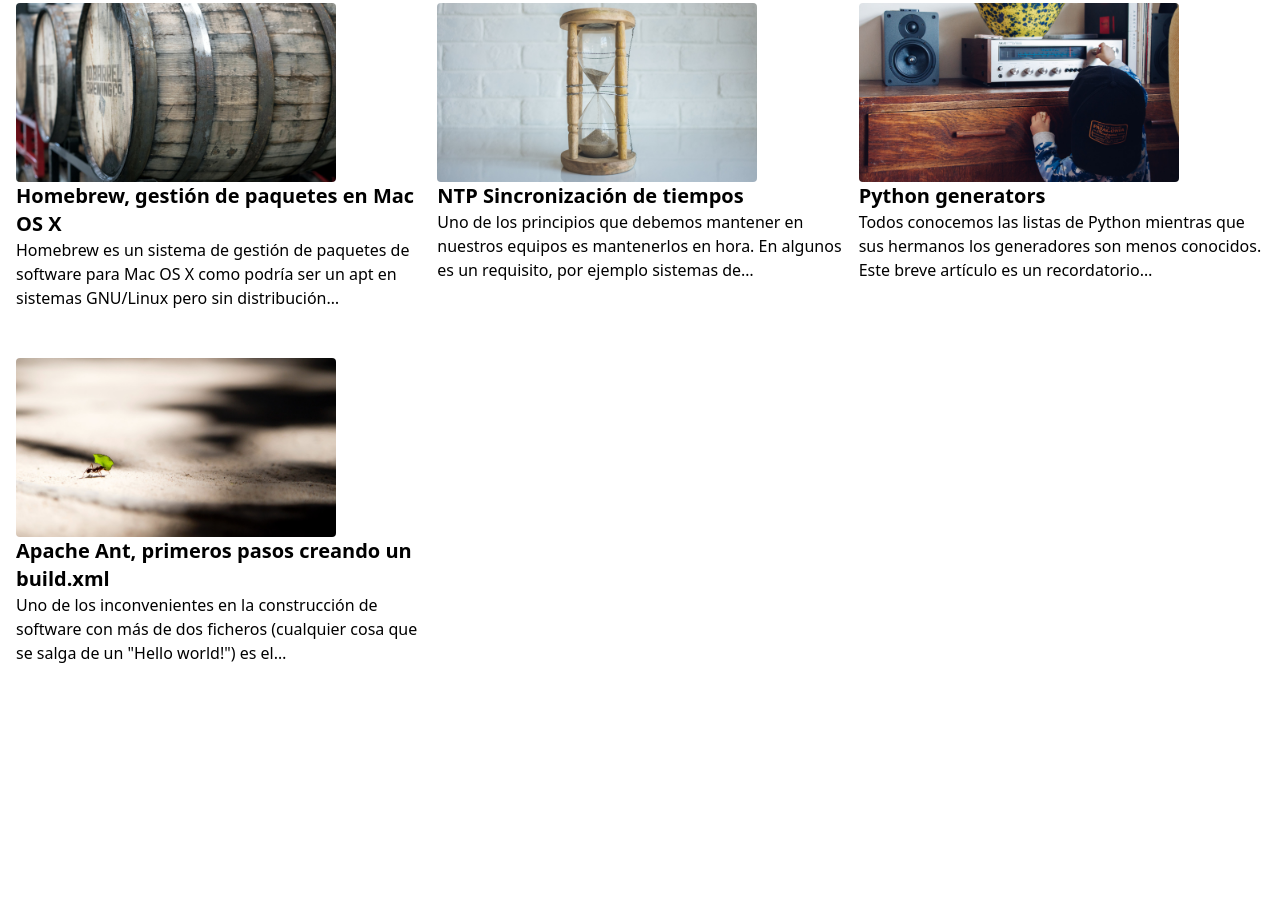
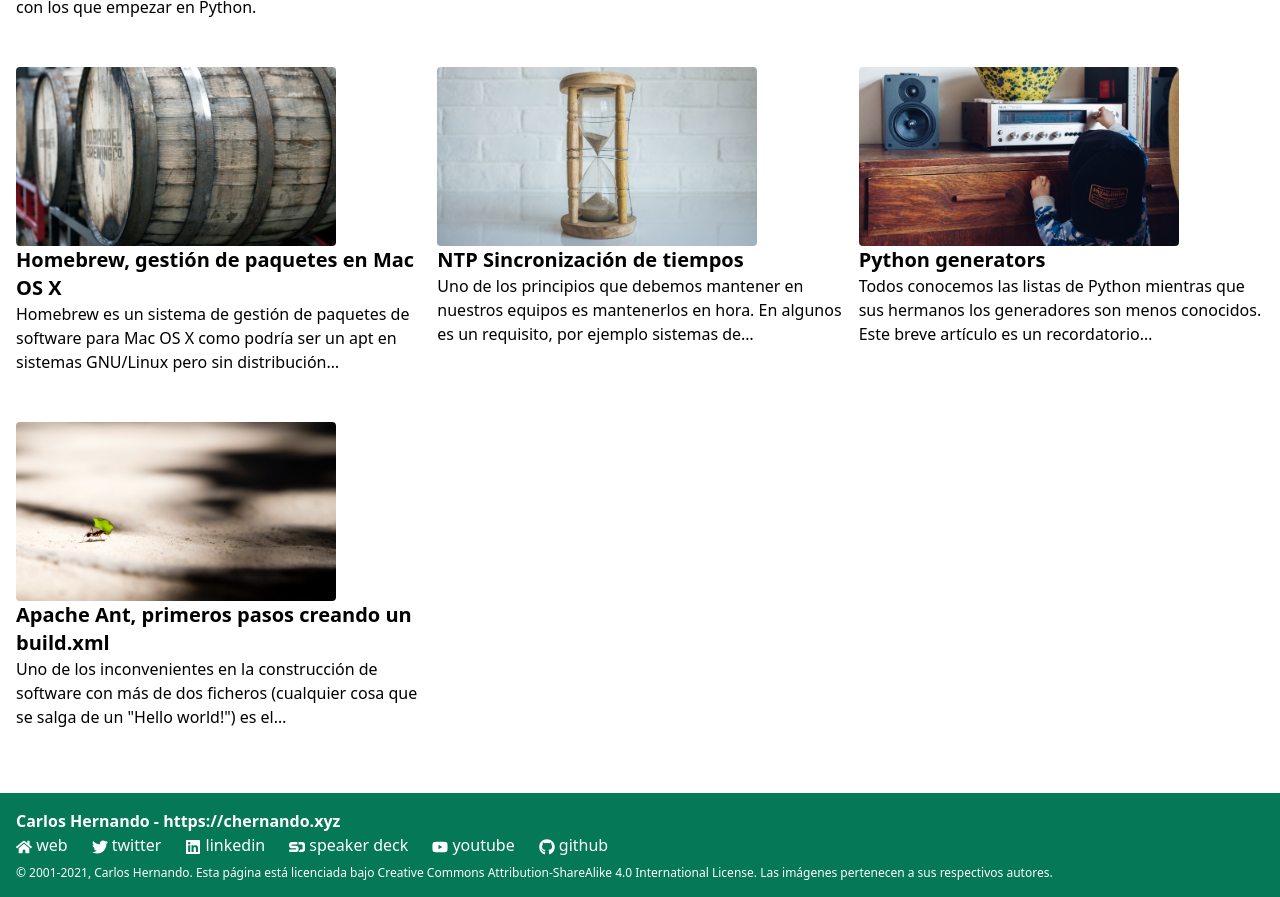
Before and after one commit to chernando/chernando.xyz, a Gatsby site: page / in a window 1280 px wide. Shown: the part 1124-2021 px from the top of the page. Before the commit the page ends 1837 px from the top, so only its background shows below. Built offline with nearby package versions, Linux system fonts and the light colour scheme; Gatsby itself is replaced by a stand-in of ours.

Commit message:
feat: adds layout with styles

```diff
--- a/gatsby-config.js
+++ b/gatsby-config.js
@@ -1,6 +1,10 @@
 module.exports = {
   siteMetadata: {
-    title: 'Problema, Solución, Herramienta'
+    title: 'Problema, Solución, Herramienta',
+    siteUrl: `https://chernando.xyz`,
+    author: {
+      name: "Carlos Hernando",
+    },
   },
   plugins: [
     'gatsby-plugin-react-helmet',
--- a/package.json
+++ b/package.json
@@ -38,7 +38,8 @@
     "prismjs": "^1.23.0",
     "react": "^16.13.1",
     "react-dom": "^16.13.1",
-    "react-helmet": "^6.1.0"
+    "react-helmet": "^6.1.0",
+    "react-icons": "^4.2.0"
   },
   "devDependencies": {
     "autoprefixer": "^10.2.4",
--- a/src/components/layout.tsx
+++ b/src/components/layout.tsx
@@ -1,9 +1,120 @@
 import React from "react"
+import { graphql, useStaticQuery, Link } from "gatsby"
+import {
+  FaGithub,
+  FaHome,
+  FaLinkedin,
+  FaSpeakerDeck,
+  FaTwitter,
+  FaYoutube,
+} from "react-icons/fa"
+
+import { SiteLayoutQuery } from "../types/graphql-types"
 
 export default function Layout({ children }) {
+  const {
+    site: { siteMetadata },
+  } = useStaticQuery<SiteLayoutQuery>(graphql`
+    query SiteLayout {
+      site {
+        siteMetadata {
+          title
+          siteUrl
+          author {
+            name
+          }
+        }
+      }
+    }
+  `)
+
   return (
     <>
-      {children}
+      <Header title={siteMetadata.title} />
+      <main>
+        {children}
+      </main>
+      <Footer
+        authorName={siteMetadata.author.name}
+        siteUrl={siteMetadata.siteUrl}
+      />
     </>
   )
 }
+
+function Header({ title }) {
+  return (
+    <header
+      className="p-4 text-white bg-green-700 flex justify-between"
+    >
+      <h1
+        className="font-serif text-lg md:text-2xl font-semibold"
+        >
+        <Link to="/">{title}</Link>
+      </h1>
+      <nav
+        className="hidden md:block"
+      >
+        <ul
+          className="flex"
+        >
+          <li
+            className="ml-4"
+          >
+            <Link to="/#blog">Blog</Link>
+          </li>
+          <li
+            className="ml-4"
+          >
+            <Link to="/#transparencias">Transparencias</Link>
+          </li>
+        </ul>
+      </nav>
+    </header>
+  )
+}
+
+function Footer({ authorName, siteUrl }) {
+  const today = new Date()
+
+  return (
+    <footer
+      className="mt-4 p-4 text-white bg-green-700"
+    >
+      <p
+        className="font-lg font-semibold"
+      >
+        <Link to="/">{authorName} - {siteUrl}</Link>
+      </p>
+      <ul
+        className=""
+      >
+        <li className="inline-block mr-6">
+          <Link to={siteUrl}><FaHome className="inline" /> web</Link>
+        </li>
+        <li className="inline-block mr-6">
+          <a href="https://twitter.com/chernando"><FaTwitter className="inline" /> twitter</a>
+        </li>
+        <li className="inline-block mr-6">
+          <a href="https://linkedin.com/in/chernando"><FaLinkedin className="inline" /> linkedin</a>
+        </li>
+        <li className="inline-block mr-6">
+          <a href="https://speakerdeck.com/chernando"><FaSpeakerDeck className="inline" /> speaker deck</a>
+        </li>
+        <li className="inline-block mr-6">
+          <a href="https://www.youtube.com/channel/UCj1-rkHrxxxstYDfJEnApqw/"><FaYoutube className="inline" /> youtube</a>
+        </li>
+        <li className="inline-block">
+          <a href="https://github.com/chernando"><FaGithub className="inline" /> github</a>
+        </li>
+      </ul>
+      <div
+        className="pt-2 text-xs"
+      >
+        <p>
+          © 2001-{today.getFullYear()}, Carlos Hernando. Esta página está licenciada bajo <Link to="https://creativecommons.org/licenses/by-sa/4.0/">Creative Commons Attribution-ShareAlike 4.0 International License</Link>. Las imágenes pertenecen a sus respectivos autores.
+        </p>
+      </div>
+    </footer>
+  )
+}
```
Also changed, not shown: 1 other file.
